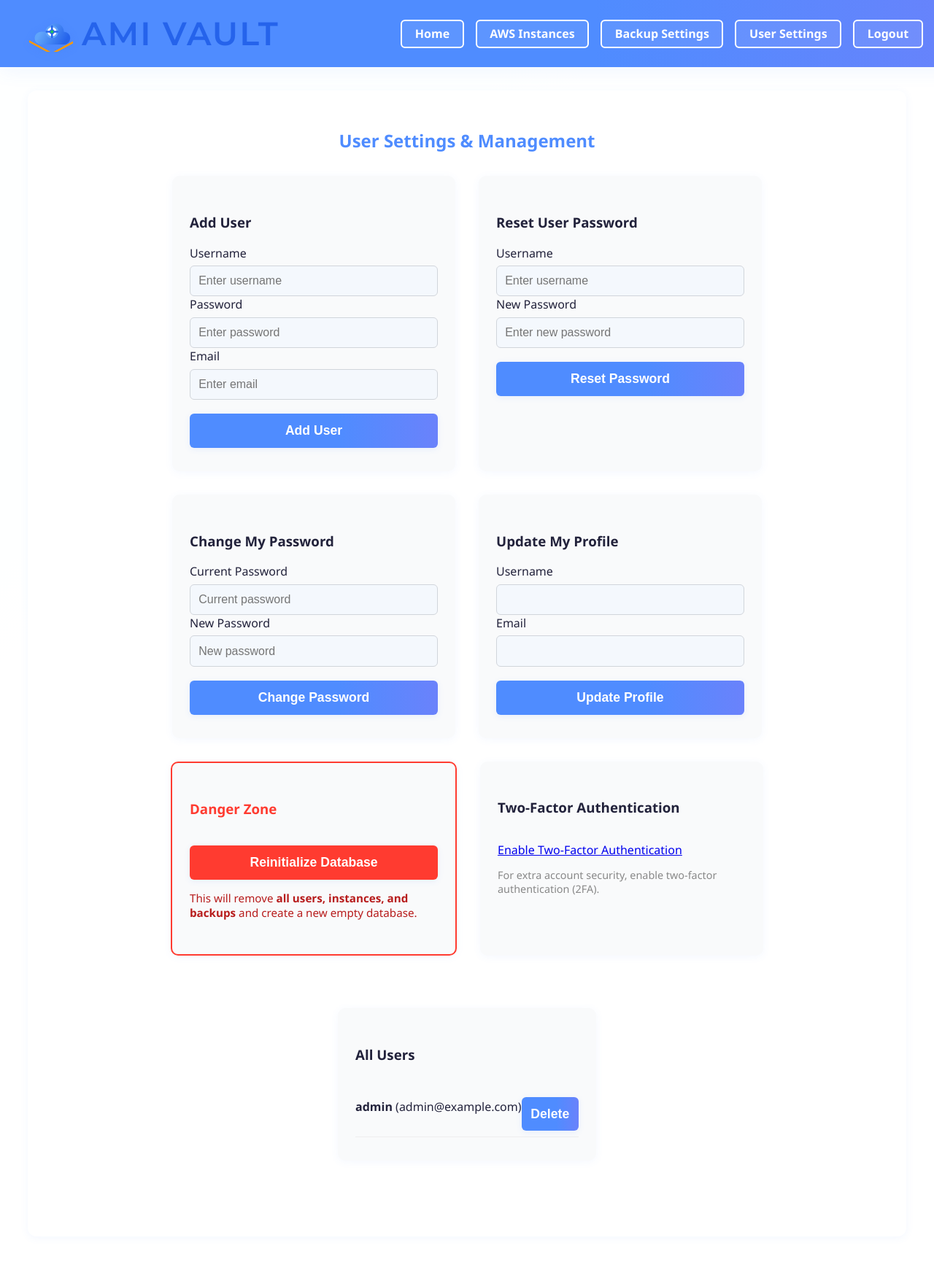
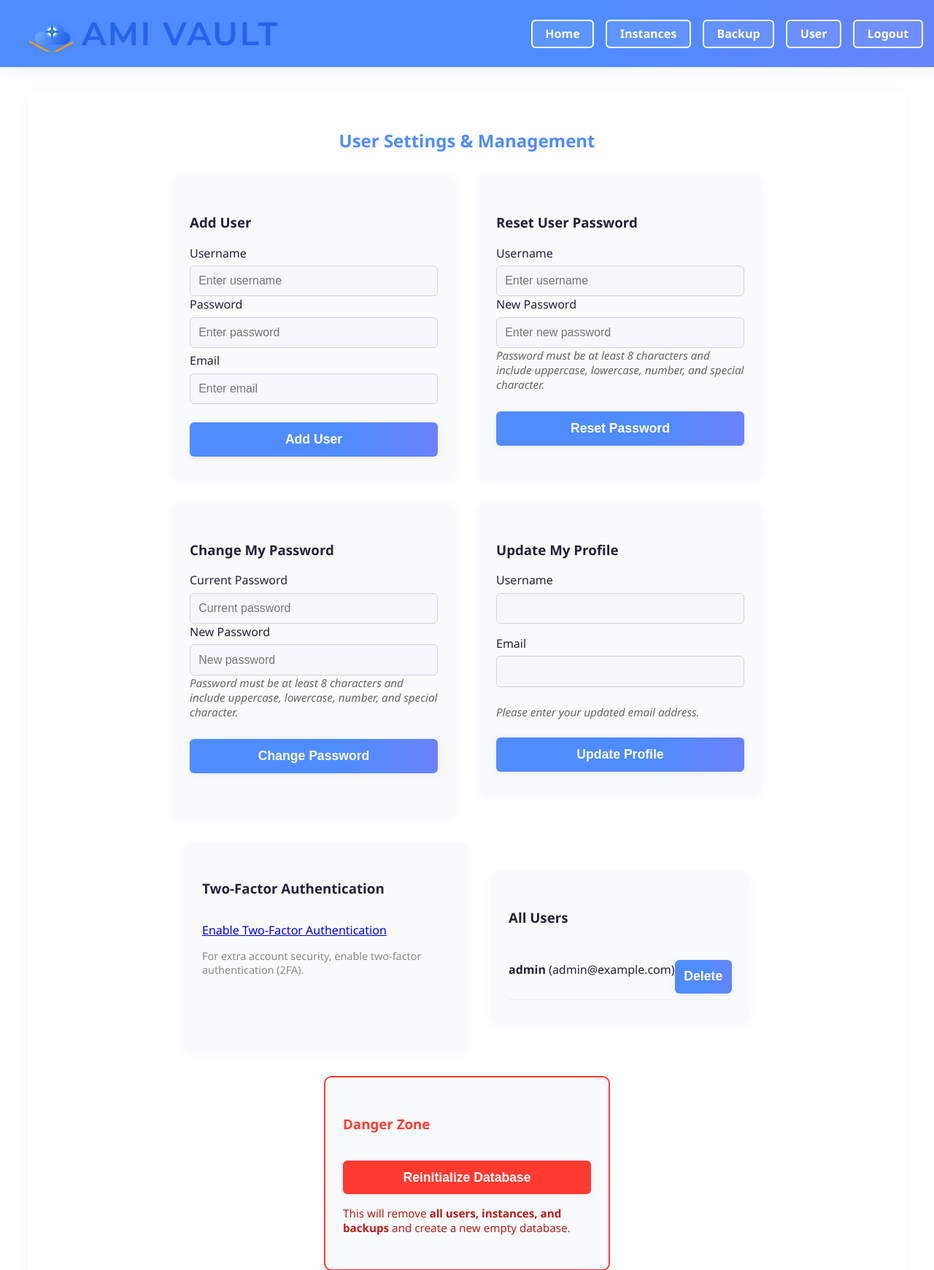
Before and after one commit to s3csys/amivault, a Flask app: page /user-settings in a window 1280 px wide. Shown: the top 1741 px of the page at 73% size. Run offline with Flask 3, Linux system fonts and the light colour scheme; the visitor is signed in with stand-in values (Sample User, id 1); some libraries are stand-ins or nearby versions.

Commit message:
user harden and cron fixes

```diff
--- a/app.py
+++ b/app.py
@@ -216,18 +216,25 @@
     if user:
         db.session.delete(user)
         db.session.commit()
-        flash("User deleted", "info")
+        flash(f"{uname} User deleted", "info")
     return redirect(url_for('user_settings'))
 
-@app.route('/reset-password', methods=['POST'])
+@app.route('/reset_password', methods=['POST'])
 def reset_password():
-    uname = request.form['username']
-    new_pwd = request.form['new_password']
-    user = User.query.filter_by(username=uname).first()
-    if user:
-        user.set_password(new_pwd)
-        db.session.commit()
-        flash("Password reset successful", "success")
+    username = request.form.get('username')
+    new_password = request.form.get('new_password')
+    if not username or not new_password:
+        flash("Username and new password are required.", "error")
+        return redirect(url_for('user_settings'))
+
+    user = User.query.filter_by(username=username).first()
+    if not user:
+        flash(f"User '{username}' not found.", "error")
+        return redirect(url_for('user_settings'))
+
+    user.password = generate_password_hash(new_password)
+    db.session.commit()
+    flash(f"✅ Password reset complete for {username}.", "success")
     return redirect(url_for('user_settings'))
 
 @app.route('/update-profile', methods=['POST'])
@@ -353,20 +360,73 @@
         backup_frequency = request.form.get('backup_frequency')
         custom_backup_frequency = request.form.get('custom_backup_frequency', '').strip()
         retention_days = request.form.get('retention_days', 7)
+        region = request.form.get('region')
 
+        # Handle custom region
+        if region == 'custom':
+            region = request.form.get('custom_region', '').strip()
+        if not region:
+            flash("Region is required.", "error")
+            return redirect(url_for('add_instance'))
+
+        # Handle custom backup frequency
         if backup_frequency == 'custom':
             backup_frequency = custom_backup_frequency
         if not backup_frequency:
-            flash("Backup frequency is required.", "danger")
+            flash("Backup frequency is required.", "error")
             return redirect(url_for('add_instance'))
 
-        region = request.form.get('region')
-        if region == 'custom':
-            region = request.form.get('custom_region', '').strip()
-        if not region:
-            flash("Region is required.", "danger")
+        # Validate AWS credentials and instance existence
+        try:
+            import boto3
+            from botocore.exceptions import ClientError, NoCredentialsError
+
+            # Create a session with the provided credentials
+            session = boto3.Session(
+                aws_access_key_id=access_key,
+                aws_secret_access_key=secret_key,
+                region_name=region
+            )
+
+            # Create EC2 client
+            ec2 = session.client('ec2')
+
+            # Check if instance exists and get its details
+            response = ec2.describe_instances(InstanceIds=[instance_id])
+
+            # If we get here, instance exists. Now check its name
+            if 'Reservations' in response and response['Reservations']:
+                instances = response['Reservations'][0]['Instances']
+                if instances:
+                    # Find the Name tag
+                    actual_name = None
+                    for tag in instances[0].get('Tags', []):
+                        if tag['Key'] == 'Name':
+                            actual_name = tag['Value']
+                            break
+
+                    # If instance has a name tag and it doesn't match user input
+                    if actual_name and actual_name != instance_name:
+                        flash(f"Warning: AWS instance name is '{actual_name}', but you entered '{instance_name}'. The name has been updated.", "warning")
+                        instance_name = actual_name
+
+        except ClientError as e:
+            error_code = e.response.get('Error', {}).get('Code', '')
+            if error_code == 'InvalidInstanceID.NotFound':
+                flash(f"Instance ID '{instance_id}' not found in AWS. Please check the ID and try again.", "error")
+            elif error_code == 'AuthFailure' or error_code == 'UnauthorizedOperation':
+                flash("AWS authentication failed. Please check your access key and secret key.", "error")
+            else:
+                flash(f"AWS error: {str(e)}", "error")
+            return redirect(url_for('add_instance'))
+        except NoCredentialsError:
+            flash("Invalid AWS credentials. Please check your access key and secret key.", "error")
+            return redirect(url_for('add_instance'))
+        except Exception as e:
+            flash(f"Error validating AWS details: {str(e)}", "error")
             return redirect(url_for('add_instance'))
 
+        # If validation passes, add the instance to the database
         inst = Instance(
             instance_id=instance_id,
             instance_name=instance_name,
@@ -378,8 +438,12 @@
         )
         db.session.add(inst)
         db.session.commit()
-        flash('Instance added!', 'success')
+        flash('Instance added successfully!', 'success')
         return redirect('/aws-instances')
+
+    # GET request - render the form
+    return render_template('aws_instances.html')
+
 
 @app.route('/delete-instance/<instance_id>', methods=['POST'])
 def delete_instance(instance_id):
@@ -585,11 +649,7 @@
 scheduler = APScheduler()
 scheduler.init_app(app)
 
-def get_effective_setting(instance_value, global_value):
-    return instance_value if instance_value not in [None, '', 0] else global_value
-
 def cleanup_old_amis(ec2, instance_name, retention_days):
-    """Delete AMIs and snapshots for this instance_name older than retention_days."""
     images_response = ec2.describe_images(
         Owners=['self'],
         Filters=[
@@ -655,20 +715,6 @@
                 print(f"No name tag for {inst.instance_id}")
                 return
 
-            # Create pending backup record
-            backup = Backup(
-                instance_id=inst.instance_id,
-                instance_name=instance_name,
-                #ami_id=ami_id,
-                ami_name=ami_name,
-                timestamp=datetime.utcnow(),
-                status='Pending',
-                region=region,
-                retention_days=retention_days
-            )
-            db.session.add(backup)
-            db.session.commit()
-
             # Create AMI
             zone = pytz.timezone('Asia/Kolkata')
             timestamp_str = datetime.now(zone).strftime("%Y_%m_%d_%I_%M_%p")
@@ -689,21 +735,28 @@
                 ]
             )
 
-            # Update backup record to Success and store ami_id
-            backup.status = 'Success'
-            backup.ami_id = ami_id
+            # Record backup in DB
+            backup = Backup(
+                instance_id=inst.instance_id,
+                instance_name=instance_name,
+                ami_id=ami_id,
+                ami_name=ami_name,
+                timestamp=datetime.utcnow(),
+                status='Success',
+                region=region,
+                retention_days=retention_days
+            )
+            db.session.add(backup)
             db.session.commit()
 
             print(f"Backup success for {inst.instance_id} at {datetime.utcnow()}")
 
-            # --- CLEANUP OLD AMIs/SNAPSHOTS HERE ---
+            # Cleanup old AMIs and snapshots
             cleanup_old_amis(ec2, instance_name, retention_days)
 
         except Exception as e:
-            if 'backup' in locals():
-                backup.status = 'Failed'
-                db.session.commit()
             print(f"Backup failed for {inst.instance_id}: {str(e)}")
+            # Optionally record failure in DB
 
 def schedule_all_instance_backups():
     with app.app_context():
@@ -711,6 +764,7 @@
         instances = Instance.query.all()
         for inst in instances:
             job_id = f"backup_{inst.instance_id}"
+            # Remove old job if exists
             try:
                 scheduler.remove_job(job_id)
             except Exception:
@@ -753,7 +807,6 @@
 
 with app.app_context():
     db.create_all()
-    # Ensure there's always a global config
     if not BackupSettings.query.first():
         config = BackupSettings(instance_id="default-instance-id")
         db.session.add(config)
@@ -762,15 +815,13 @@
 
 scheduler.start()
 
-# Example route to trigger rescheduling (e.g., after instance config changes)
 @app.route('/reschedule-backups')
 def reschedule_backups():
     schedule_all_instance_backups()
     return "Rescheduled all instance backups!", 200
 
 
-
-
+############## delete ami working  #############################
 @app.route('/delete-ami/<ami_id>', methods=['POST'])
 def delete_ami(ami_id):
     backup = Backup.query.filter_by(ami_id=ami_id).first()
--- a/templates/base.html
+++ b/templates/base.html
@@ -54,9 +54,9 @@
         <!--<h1>Ami Vault Dashboard</h1>-->
         <nav>
           <a href="{{ url_for('dashboard') }}">Home</a>
-          <a href="{{ url_for('manage_instances') }}">AWS Instances</a>
-          <a href="{{ url_for('backup_settings') }}">Backup Settings</a>
-          <a href="{{ url_for('user_settings') }}">User Settings</a>
+          <a href="{{ url_for('manage_instances') }}">Instances</a>
+          <a href="{{ url_for('backup_settings') }}">Backup</a>
+          <a href="{{ url_for('user_settings') }}">User</a>
           <a href="{{ url_for('logout') }}">Logout</a>
           <a href=""></a>
         </nav>
--- a/templates/user_settings.html
+++ b/templates/user_settings.html
@@ -1,18 +1,22 @@
 {% extends "base.html" %}
 {% block content %}
+
 <div class="content">
   <h2 style="text-align:center; color:#4f8cff; margin-bottom:2rem;">User Settings & Management</h2>
   <div class="user-management">
+
 <!-- Add User -->
 <div class="card">
   <h3>Add User</h3>
-      <form method="POST" action="{{ url_for('add_user') }}">
+  <form id="add-user-form" method="POST" action="{{ url_for('add_user') }}">
     <label for="add-username">Username</label>
     <input type="text" id="add-username" name="username" placeholder="Enter username" required>
     <label for="add-password">Password</label>
     <input type="password" id="add-password" name="password" placeholder="Enter password" required>
+    <div id="add-password-strength" style="margin-top: 6px; font-weight: 600;"></div>
     <label for="add-email">Email</label>
     <input type="email" id="add-email" name="email" placeholder="Enter email" required>
+    <div id="add-email-feedback" style="color:#dc2626; font-size:0.95em; margin-bottom:6px;"></div>
     <button type="submit">Add User</button>
   </form>
 </div>
@@ -20,11 +24,17 @@
 <!-- Reset Any User's Password -->
 <div class="card">
   <h3>Reset User Password</h3>
-      <form method="POST" action="{{ url_for('reset_password') }}">
+  <form id="reset-user-password-form" method="POST" action="{{ url_for('reset_password') }}">
     <label for="reset-username">Username</label>
     <input type="text" id="reset-username" name="username" placeholder="Enter username" required>
-        <label for="reset-password">New Password</label>
-        <input type="password" id="reset-password" name="password" placeholder="Enter new password" required>
+    <label for="reset-user-new-password">New Password</label>
+    <input type="password" id="reset-user-new-password" name="new_password" placeholder="Enter new password" required>
+    <div style="font-size: 0.95em; color: #666; margin-bottom: 8px;">
+      <em>
+        Password must be at least 8 characters and include uppercase, lowercase, number, and special character.
+      </em>
+    </div>
+    <div id="reset-user-password-strength" style="margin-top: 6px; font-weight: 600;"></div>
     <button type="submit">Reset Password</button>
   </form>
 </div>
@@ -32,35 +42,113 @@
 <!-- Change Own Password -->
 <div class="card">
   <h3>Change My Password</h3>
-      <form method="POST" action="{{ url_for('reset_password') }}">
+  <form id="change-password-form" method="POST" action="{{ url_for('reset_password') }}">
     <label for="current-password">Current Password</label>
     <input type="password" id="current-password" name="current_password" placeholder="Current password" required>
     <label for="new-password">New Password</label>
     <input type="password" id="new-password" name="new_password" placeholder="New password" required>
+    <div style="font-size: 0.95em; color: #666; margin-bottom: 8px;">
+      <em>
+        Password must be at least 8 characters and include uppercase, lowercase, number, and special character.
+      </em>
+    </div>
+    <div id="password-strength" style="margin-top: 6px; font-weight: 600;"></div>
     <button type="submit">Change Password</button>
   </form>
 </div>
 
+<script>
+function checkPasswordStrength(password) {
+  let strength = 0;
+  if (password.length >= 8) strength++;
+  if (/[A-Z]/.test(password)) strength++;
+  if (/[a-z]/.test(password)) strength++;
+  if (/[0-9]/.test(password)) strength++;
+  if (/[^A-Za-z0-9]/.test(password)) strength++;
+
+  if (password.length === 0) return {text: '', color: '', strong: false};
+  if (strength <= 2) return {text: 'Password strength: Weak', color: '#dc2626', strong: false};
+  if (strength === 3) return {text: 'Password strength: Moderate', color: '#f59e42', strong: false};
+  if (strength >= 4) return {text: 'Password strength: Strong', color: '#22c55e', strong: true};
+}
+
+function validateEmail(email) {
+  // Basic RFC 5322 compliant regex for email validation
+  return /^[a-zA-Z0-9._%+-]+@[a-zA-Z0-9.-]+\.[a-zA-Z]{2,}$/.test(email);
+}
+
+function attachStrengthMeter(inputId, strengthDivId, formId, emailInputId=null, emailFeedbackId=null) {
+  const pwdInput = document.getElementById(inputId);
+  const strengthDiv = document.getElementById(strengthDivId);
+  const form = document.getElementById(formId);
+  const emailInput = emailInputId ? document.getElementById(emailInputId) : null;
+  const emailFeedback = emailFeedbackId ? document.getElementById(emailFeedbackId) : null;
+
+  if (pwdInput) {
+    pwdInput.addEventListener('input', function() {
+      const result = checkPasswordStrength(pwdInput.value);
+      strengthDiv.textContent = result.text;
+      strengthDiv.style.color = result.color;
+    });
+  }
+
+  if (emailInput && emailFeedback) {
+    emailInput.addEventListener('input', function() {
+      if (emailInput.value.length === 0) {
+        emailFeedback.textContent = '';
+      } else if (!validateEmail(emailInput.value)) {
+        emailFeedback.textContent = 'Please enter a valid email address.';
+      } else {
+        emailFeedback.textContent = '';
+      }
+    });
+  }
+
+  form.addEventListener('submit', function(e) {
+    if (pwdInput) {
+      const result = checkPasswordStrength(pwdInput.value);
+      if (!result.strong) {
+        e.preventDefault();
+        strengthDiv.textContent = 'Password must be at least 8 characters and include uppercase, lowercase, number, and special character.';
+        strengthDiv.style.color = '#dc2626';
+        pwdInput.focus();
+        return;
+      }
+    }
+    if (emailInput && emailFeedback) {
+      if (!validateEmail(emailInput.value)) {
+        e.preventDefault();
+        emailFeedback.textContent = 'Please enter a valid email address.';
+        emailInput.focus();
+      }
+    }
+  });
+}
+
+document.addEventListener('DOMContentLoaded', function() {
+  attachStrengthMeter('add-password', 'add-password-strength', 'add-user-form', 'add-email', 'add-email-feedback');
+  attachStrengthMeter('reset-user-new-password', 'reset-user-password-strength', 'reset-user-password-form');
+  attachStrengthMeter('new-password', 'password-strength', 'change-password-form');
+});
+</script>
+
 <!-- Update Profile -->
-    <div class="card">
+<div class="card" style="margin-bottom: 2rem;">
   <h3>Update My Profile</h3>
   <form method="POST" action="{{ url_for('update_profile') }}">
-        <label for="profile-username">Username</label>
-        <input type="text" id="profile-username" name="username" value="{{ current_user.username }}" readonly>
-        <label for="profile-email">Email</label>
-        <input type="email" id="profile-email" name="email" value="{{ current_user.email }}" required>
-        <button type="submit">Update Profile</button>
+    <label for="profile-username" style="margin-bottom: 0.5em;">Username</label>
+    <input type="text" id="profile-username" name="username" value="{{ current_user.username }}" readonly style="margin-bottom: 1em;">
+    <label for="profile-email" style="margin-bottom: 0.5em;">Email</label>
+    <input type="email" id="profile-email" name="email" value="{{ current_user.email }}" required style="margin-bottom: 1.5em;">
+    <div style="font-size: 0.95em; color: #666; margin-bottom: 8px;">
+      <em>
+        Please enter your updated email address.
+      </em>
+    </div>
+    <button type="submit" style="margin-top: 1em;">Update Profile</button>
   </form>
 </div>
 
-    <!-- to reset the databae -->
-    <div class="card" style="border:2px solid #ff3b30;">
-      <h3 style="color:#ff3b30;">Danger Zone</h3>
-      <form method="POST" action="{{ url_for('reinit_db') }}" onsubmit="return confirm('Are you sure you want to reinitialize the database? This will DELETE ALL DATA and cannot be undone!');">
-        <button type="submit" style="background:#ff3b30;">Reinitialize Database</button>
-        <p style="color:#b71c1c;font-size:0.95em;margin-top:1em;">This will remove <b>all users, instances, and backups</b> and create a new empty database.</p>
-      </form>
-    </div>
 
 <!-- Two-Factor Authentication (UI only) -->
 <div class="card">
@@ -86,7 +174,6 @@
   {% endif %}
 </div>
 
-
 <!-- User List -->
 <div class="section" style="margin-top:2.5rem;">
   <div class="card user-list-card">
@@ -103,13 +190,52 @@
             <span style="color:green;">2FA Enabled</span>
           {% endif %}
         </span>
-          <form method="POST" action="{{ url_for('delete_user', username=user.username) }}" style="display:inline;">
-            <button type="submit" class="danger" onclick="return confirm('Delete this user?');" {% if user.username == current_user.username %}disabled title="You cannot delete your own account"{% endif %}>Delete</button>
+        <form method="POST" action="{{ url_for('delete_user') }}" class="delete-user-form" style="display:inline;">
+          <input type="hidden" name="username" value="{{ user.username }}">
+          <button type="submit" class="danger"
+            {% if user.username == current_user.username %}disabled title="You cannot delete your own account"{% endif %}>
+            Delete
+          </button>
         </form>
+
+        <script>
+        document.addEventListener('DOMContentLoaded', function() {
+          // Confirmation for delete-user forms
+          document.querySelectorAll('.delete-user-form').forEach(function(form) {
+            form.addEventListener('submit', function(e) {
+              e.preventDefault();
+              Swal.fire({
+                title: 'Are you sure?',
+                text: "This user will be permanently deleted.",
+                icon: 'warning',
+                showCancelButton: true,
+                confirmButtonColor: '#dc2626',
+                cancelButtonColor: '#3085d6',
+                confirmButtonText: 'Yes, delete!',
+                reverseButtons: true
+              }).then((result) => {
+                if (result.isConfirmed) {
+                  form.submit();
+                }
+              });
+            });
+          });
+        });
+        </script>
       </li>
       {% endfor %}
     </ul>
   </div>
 </div>
+
+<!-- Danger Zone -->
+<div class="card" style="border:2px solid #ff3b30;">
+  <h3 style="color:#ff3b30;">Danger Zone</h3>
+  <form method="POST" action="{{ url_for('reinit_db') }}" onsubmit="return confirm('Are you sure you want to reinitialize the database? This will DELETE ALL DATA and cannot be undone!');">
+    <button type="submit" style="background:#ff3b30;">Reinitialize Database</button>
+    <p style="color:#b71c1c;font-size:0.95em;margin-top:1em;">This will remove <b>all users, instances, and backups</b> and create a new empty database.</p>
+  </form>
+</div>
+
 </div>
 {% endblock %}
```
Lines whose indentation alone changed are shown as unchanged.
